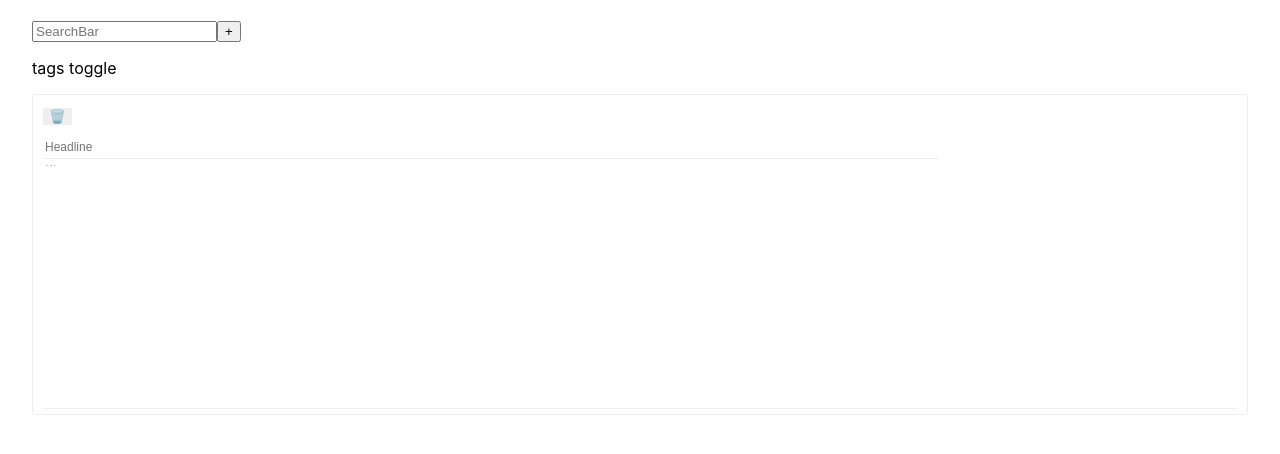
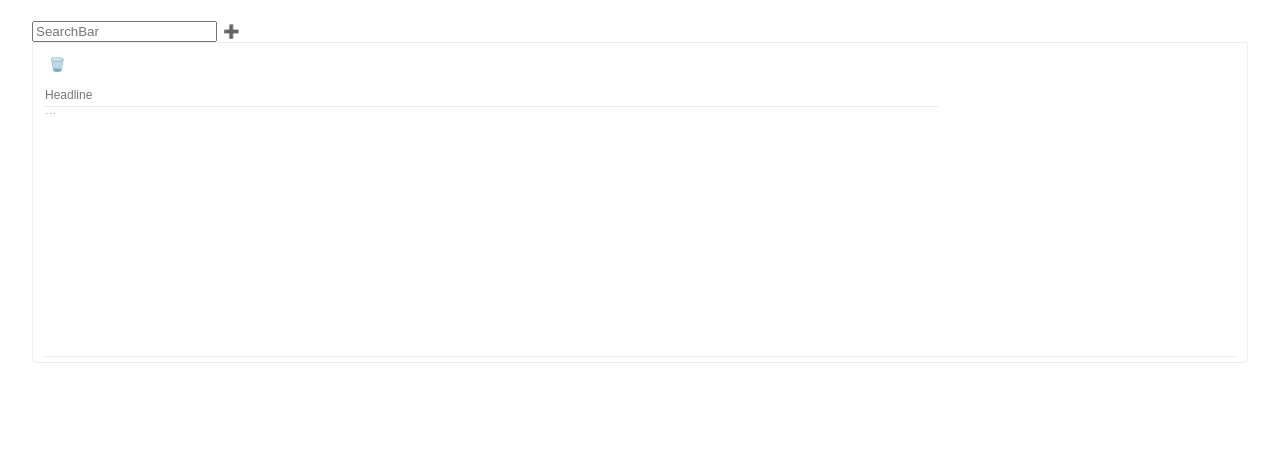
Before and after one commit to WilliamKulha/Noted, a React (Create React App) app: page / in a window 1280 px wide. Shown: the top 454 px of the page. Built offline with nearby package versions, Linux system fonts and the light colour scheme.

Commit message:
Add option to show full text of a saved note.

```diff
--- a/src/components/NoteTaker/NoteTaker.module.css
+++ b/src/components/NoteTaker/NoteTaker.module.css
@@ -37,8 +37,11 @@ textarea {
     cursor: pointer;
     border: none;
     font-size: .75sem;
+    background-color: #fff;
 }
-
+.TrashButton span {
+    background-color: white;
+}
 .trashButton:focus {
     border: none;
 }
--- a/src/components/SummaryBox/SummaryBox.jsx
+++ b/src/components/SummaryBox/SummaryBox.jsx
@@ -7,9 +7,10 @@ const summaryBox = props => {
     return (
       <div className={classes.SummaryContainer}>
         <input type="text" placeholder="SearchBar" />
-        <button onClick={props.addNote}>+</button>
+        <button onClick={props.addNote} className={classes.AddButton}>
+          <span role="img" aria-label="Add this note">➕</span>
+        </button>
         <div className={classes.NotesSummary}>
-          <p>tags toggle</p>
           <div className={classes.NoteSummariesContainer}>
             {props.notes.map(eachNote => {
               return (
--- a/src/components/SummaryBox/SummaryBox.module.css
+++ b/src/components/SummaryBox/SummaryBox.module.css
@@ -13,3 +13,9 @@ li {
     font-size: 0.5em;
     margin-left: 0;
 }
+
+.AddButton{
+    background-color: #fff;
+    border: none;
+
+}
--- /dev/null
+++ b/src/components/containers/NoteReadView/NoteReadView.jsx
@@ -0,0 +1,22 @@
+import React, {Component} from 'react'
+import classes from './NoteReadView.module.css'
+class NoteReadView extends Component{
+    state = {
+        note: this.props.note
+    }
+
+    render(){
+        return (
+          <div className={classes.ReadViewWrapper}>
+            <button onClick={this.props.resetRead}>
+              <span role="img" aria-label="Close this note">✖️</span>
+            </button>
+            <p>editControl</p>
+            <h5>{this.props.note[0].title}</h5>
+            <p>{this.props.note[0].body}</p>
+          </div>
+        );
+    }
+}
+
+export default NoteReadView
--- a/src/components/containers/Noted/Noted.jsx
+++ b/src/components/containers/Noted/Noted.jsx
@@ -2,6 +2,7 @@ import React, {Component} from 'react'
 import classes from './Noted.module.css'
 import SummaryBox from '../../SummaryBox/SummaryBox'
 import NoteTaker from '../../NoteTaker/NoteTaker'
+import NoteReadView from '../NoteReadView/NoteReadView'
 
 class Noted extends Component {
     state = {
@@ -9,7 +10,8 @@ class Noted extends Component {
         currentNoteTitle: '',
         currentNoteBody: '',
         currentNoteTags: [],
-        searchedText: ''
+        searchedText: '',
+        currentReadingNote: null
     }
 
     titleChangeHandler = (event) => {
@@ -57,6 +59,9 @@ class Noted extends Component {
 
     noteSummaryClickHandler = (key) => {
         const clicked = this.state.notes.filter(note => note.key === key);
+        this.setState({
+            currentReadingNote: clicked
+        })
 
     }
 
@@ -67,9 +72,29 @@ class Noted extends Component {
         })
     }
 
+    resetReadNoteHandler = () => {
+        this.setState({currentReadingNote: null})
+    }
+
 
 
     render(){
+        let viewNote = this.state.currentReadingNote;
+        if (viewNote) {
+            viewNote = (
+                <NoteReadView
+                note={this.state.currentReadingNote}
+                resetRead={this.resetReadNoteHandler} />
+            )
+        } else viewNote = (
+                 <NoteTaker
+                   noteWritten={this.noteChangeHandler}
+                   titleWritten={this.titleChangeHandler}
+                   trashClick={this.trashClickHandler}
+                   title={this.state.currentNoteTitle}
+                   body={this.state.currentNoteBody}
+                 />
+               );
         return (
           <>
             <SummaryBox
@@ -78,13 +103,7 @@ class Noted extends Component {
                 summaryClicked={this.noteSummaryClickHandler}
                 minusClicked={this.deleteNoteHandler}
             />
-            <NoteTaker
-                noteWritten={this.noteChangeHandler}
-                titleWritten={this.titleChangeHandler}
-                trashClick={this.trashClickHandler}
-                title={this.state.currentNoteTitle}
-                body={this.state.currentNoteBody}
-            />
+            {viewNote}
           </>
         );
     }
```
Also changed, not shown: src/components/containers/NoteReadView/NoteReadView.module.css (added). Lines whose indentation alone changed are shown as unchanged.
